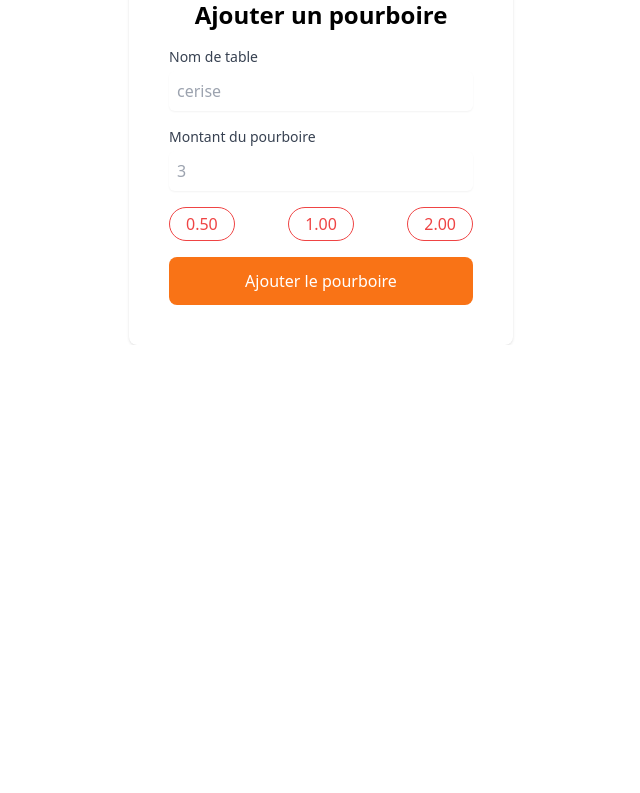
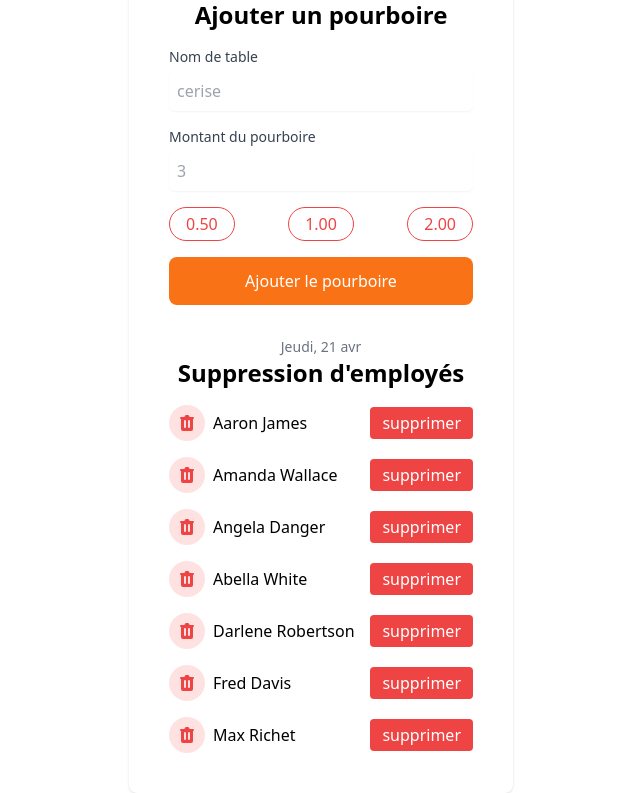
Before and after one commit to helio75011/TP-FRAMEWORK-CSS, a React (Create React App) app: page / in a window 1280 px wide. Shown: the part 674-1467 px from the top of the page, without its empty margins (319-959 px from the left). Before the commit the page ends 1019 px from the top, so only its background shows below. Built offline with nearby package versions, Linux system fonts and the light colour scheme; the HTML template or start-up script is replaced by a standard one.

Commit message:
add delete

```diff
--- a/src/App.js
+++ b/src/App.js
@@ -4,6 +4,7 @@ import React, { useState } from 'react';
 import CategoryFilter from './components/Categories';
 import Header from './components/Header';
 import Tips from './components/Tips';
+import Delete from './components/Delete';
 
 
 const App = () => {
@@ -17,6 +18,7 @@ const App = () => {
       </div>
       <CategoryFilter selectedCategory={selectedCategory} setSelectedCategory={setSelectedCategory} />
       <Tips />
+      <Delete />
     </div>
   );
 };
--- /dev/null
+++ b/src/components/Delete.jsx
@@ -0,0 +1,51 @@
+import React from 'react';
+import { TrashIcon } from '@heroicons/react/solid';
+
+const Delete = () => {
+    const employees = [
+        'Aaron James',
+        'Amanda Wallace',
+        'Angela Danger',
+        'Abella White',
+        'Darlene Robertson',
+        'Fred Davis',
+        'Max Richet',
+        // ... more employees
+    ];
+
+    const handleDelete = (employeeName) => {
+        console.log(`Delete ${employeeName}`);
+        // Implement the delete functionality here
+
+    };
+
+  return (
+    <div className="bg-white p-4">
+      <div className="text-center mb-4">
+        <p className="text-gray-500 text-sm">Jeudi, 21 avr</p>
+        <h1 className="text-2xl font-bold">Suppression d'employés</h1>
+      </div>
+
+      <div className="space-y-4">
+        {employees.map((employee) => (
+          <div key={employee} className="flex items-center justify-between">
+            <div className="flex items-center">
+              <div className="bg-red-100 p-2 rounded-full mr-2">
+                <TrashIcon className="h-5 w-5 text-red-500" />
+              </div>
+              <span className="font-medium">{employee}</span>
+            </div>
+            <button
+              onClick={() => handleDelete(employee)}
+              className="bg-red-500 text-white py-1 px-3 rounded"
+            >
+              supprimer
+            </button>
+          </div>
+        ))}
+      </div>
+    </div>
+  );
+};
+
+export default Delete
```
Also changed, not shown: src/styles/Style.css (+11 -0 lines).
